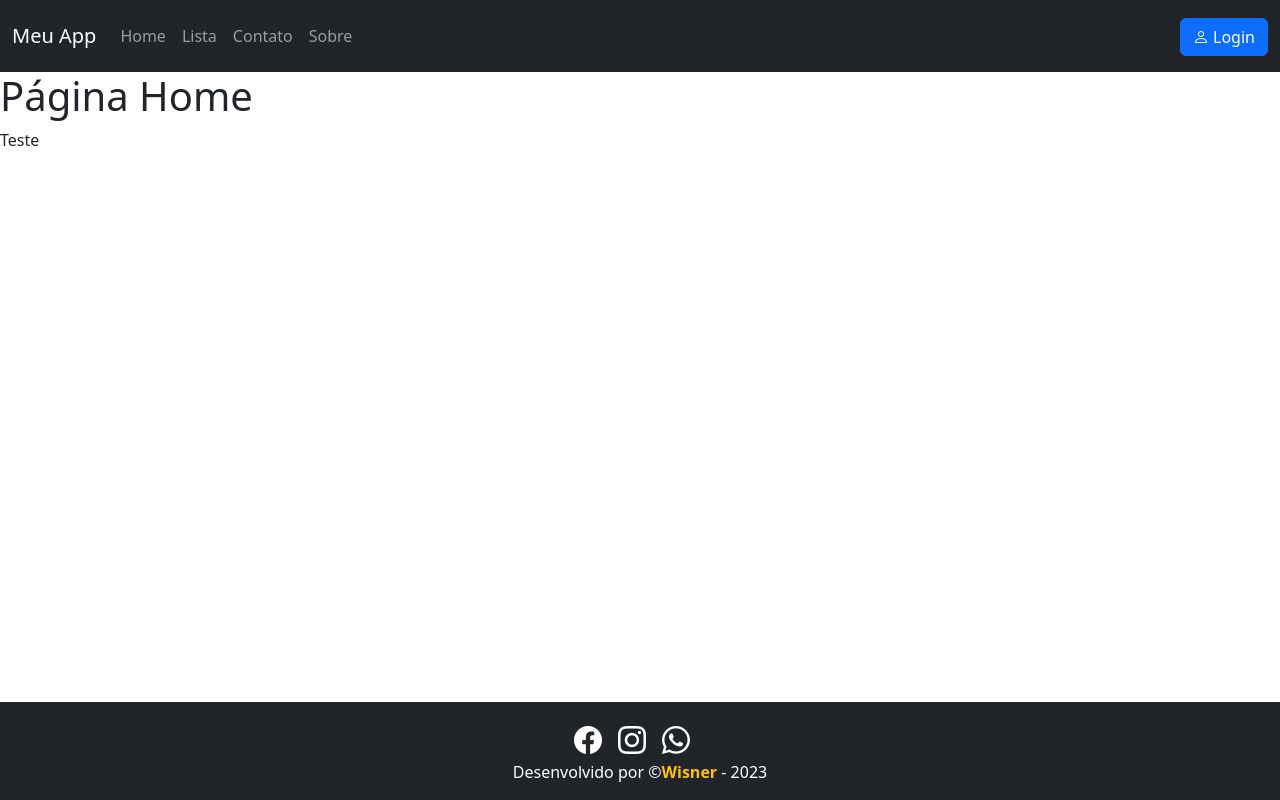
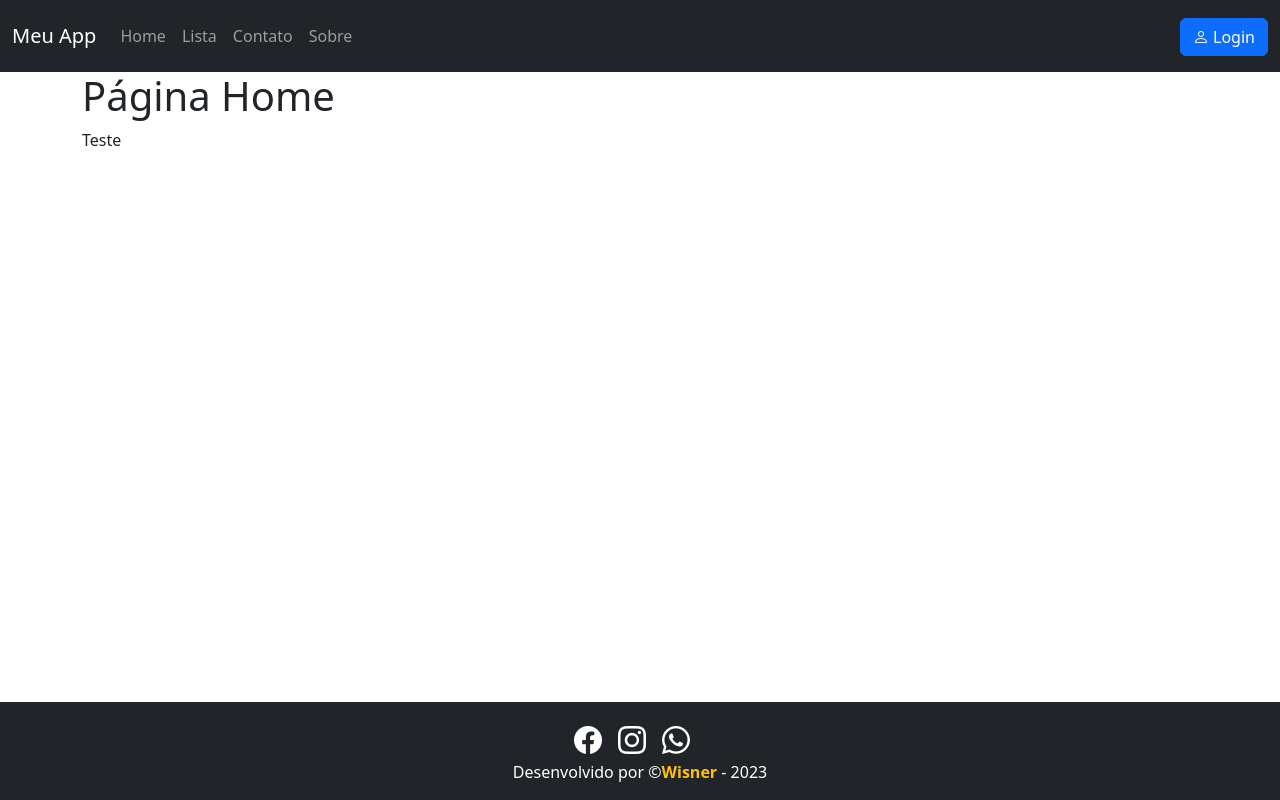
Before and after one commit to wisnermarques/frontend-login, a React (Create React App) app: page / in a window 1280 px wide. Built offline with nearby package versions, Linux system fonts and the light colour scheme.

Commit message:
ajuste do footer

```diff
--- a/src/components/Cards/index.js
+++ b/src/components/Cards/index.js
@@ -37,7 +37,7 @@
   }
 
   return (
-    <div className='row'>
+    <div className='row mb-2'>
       {persons.map((person) => (
         <div className='col-sm-4 my-2' key={person.id}>
           <div className='card m-2 d-flex flex-column h-100'>
--- a/src/components/Footer/index.js
+++ b/src/components/Footer/index.js
@@ -2,7 +2,7 @@
 
 function Footer() {
   return (
-    <footer className='mt-auto py-3 bg-dark fixed-bottom'>
+    <footer className='mt-auto py-3 bg-dark'>
       <div className='container text-center'>
         <a
           href='https://pt-br.facebook.com/'
--- a/src/pages/Home.js
+++ b/src/pages/Home.js
@@ -1,15 +1,19 @@
-import Footer from "../components/Footer";
-import Header from "../components/Header";
+import Footer from '../components/Footer'
+import Header from '../components/Header'
 
 function Home() {
   return (
-    <div className="content">
+    <div className='d-flex flex-column min-vh-100'>
       <Header />
-      <h1>Página Home</h1>
-      <p>Teste</p>
+      <main className='flex-grow-1'>
+        <div className='container'>
+          <h1>Página Home</h1>
+          <p>Teste</p>
+        </div>
+      </main>
       <Footer />
     </div>
-  );
+  )
 }
 
-export default Home;
+export default Home
--- a/src/pages/Lista.js
+++ b/src/pages/Lista.js
@@ -121,9 +121,9 @@
   }
 
   return (
-    <>
+    <div className='d-flex flex-column min-vh-100'>
       <Header />
-      <div>
+      <main className='flex-grow-1'>
         <div className='container animate__animated animate__fadeIn'>
           <h2 className='mt-2'>Listar e Cadastrar Pessoas</h2>
           {error ? (
@@ -208,9 +208,9 @@
             </>
           )}
         </div>
-      </div>
+      </main>
       <Footer />
-    </>
+    </div>
   )
 }
 
--- a/src/pages/Login.js
+++ b/src/pages/Login.js
@@ -34,7 +34,7 @@
   };
 
   return (
-    <>
+    <div className='d-flex flex-column min-vh-100'>
       <Header />
 
       <div className="container mt-3 animate__animated animate__fadeIn">
@@ -90,7 +90,7 @@
         </form>
       </div>
       <Footer />
-    </>
+    </div>
   );
 }
 
--- a/src/pages/Registro.js
+++ b/src/pages/Registro.js
@@ -34,7 +34,7 @@
   };
 
   return (
-    <>
+    <div className='d-flex flex-column min-vh-100'>
     <Header />
 
     <div className="container mt-3 animate__animated animate__fadeIn">
@@ -90,7 +90,7 @@
       </form>
     </div>
     <Footer />
-    </>
+    </div>
   );
 }
 
```
